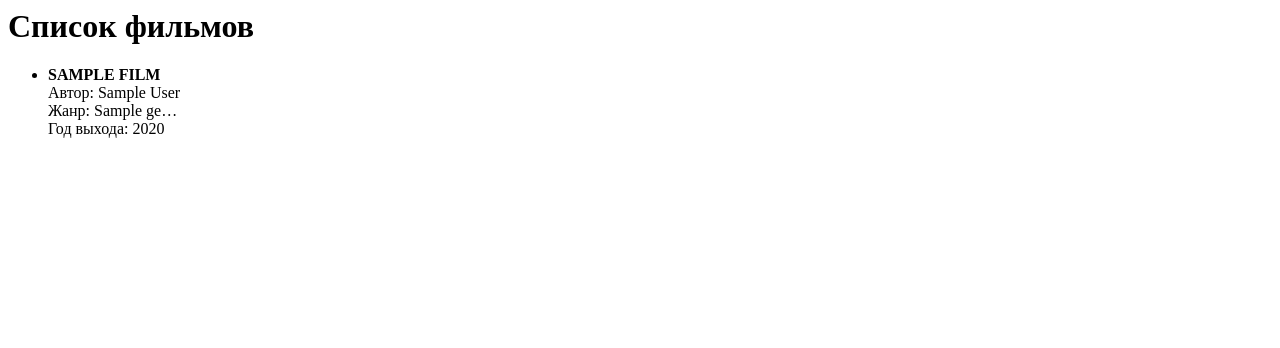
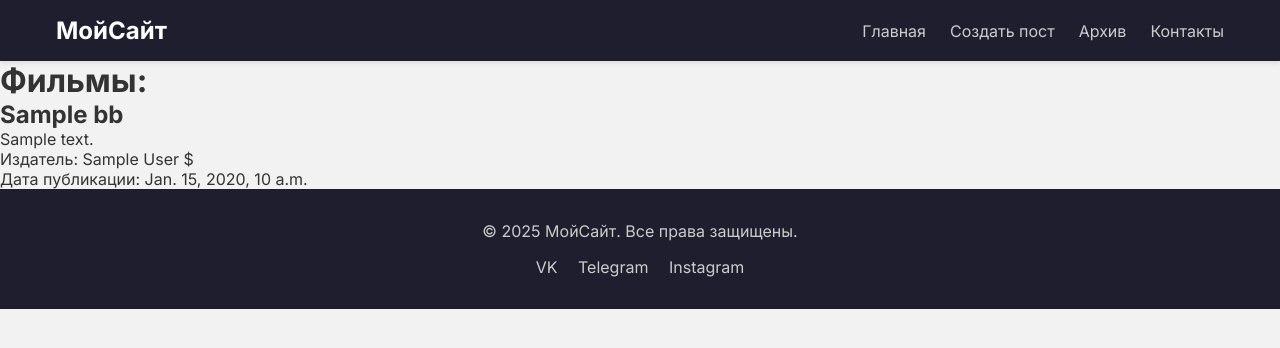
Before and after one commit to fb-zeleniy/NewDjangoProject, a Django app: template project/templates/films/film_list.html in a window 1280 px wide. Shown: the top 348 px of the page. Run offline with Django 5.2, Linux system fonts and the light colour scheme; the template is opened without the code that fills it: most values are stand-ins (such as "Sample title", 1, 10 or a date in 2020).

Commit message:
Update film_list.html

```diff
--- a/project/templates/films/film_list.html
+++ b/project/templates/films/film_list.html
@@ -1,18 +1,44 @@
-<h1>Список фильмов</h1>
 
-<ul>
-  {% for film in films %}
-    <li>
-      <strong>{{ film.name|upper }}</strong><br>
-      Автор: {{ film.author }}<br>
-      Жанр: {{ film.genre|truncatechars:10 }}<br>
-      Год выхода: {{ film.year|date:"Y" }}<br>
+{% extends 'base.html' %}
 
-      {% if film.genre == "Комедия" %}
-        <em>Это комедия!</em>
-      {% endif %}
-    </li>
-  {% empty %}
-    <li>Фильмы не найдены</li>
-  {% endfor %}
-</ul>
+{% block title %}
+Film Paginator
+{% endblock %}
+
+{% block content %}
+
+<h1>Фильмы:</h1>
+{% for film in page_obj %}
+        <h2>{{ bb.title }}</h2>
+        <p>{{ bb.content }}</p>
+        <p>Издатель: {{ bb.author }} $</p>
+        <p>Дата публикации: {{ bb.published }}</p>
+{% empty %}
+    <p>Нет фильмов для отображения.</p>
+{% endfor %}
+
+{% if page_obj.has_other_pages %}
+
+    {% if page_obj.has_previous %}
+        <a href="?page={{ page_obj.previous_page_number }}&per_page={{ page_obj.paginator.per_page}}">&laquo;</a>
+    {% endif %}
+
+    {% for num in page_obj.paginator.page_range %}
+        {% if num == page_obj.number %}
+            <span>{{ num }}!</span>
+        {% elif num >= page_obj.number|add:'-3' and num <= page_obj.number|add:'3' %}
+            <a href="?page={{num}}&per_page={{page_obj.paginator.per_page}}">{{num}}</a>
+        {% endif%}
+    {% endfor %}
+
+
+    {% if page_obj.has_next %}
+        <a href="?page={{ page_obj.next_page_number }}&per_page={{ page_obj.paginator.per_page}}">&raquo;</a>
+    {% endif %}
+
+    <p>
+        Показаны {{ page_obj.start_index }}-{{ page_obj.end_index }} из {{ page_obj.paginator.count }} постов.
+    </p>
+{% endif %}
+
+{% endblock %}
```
